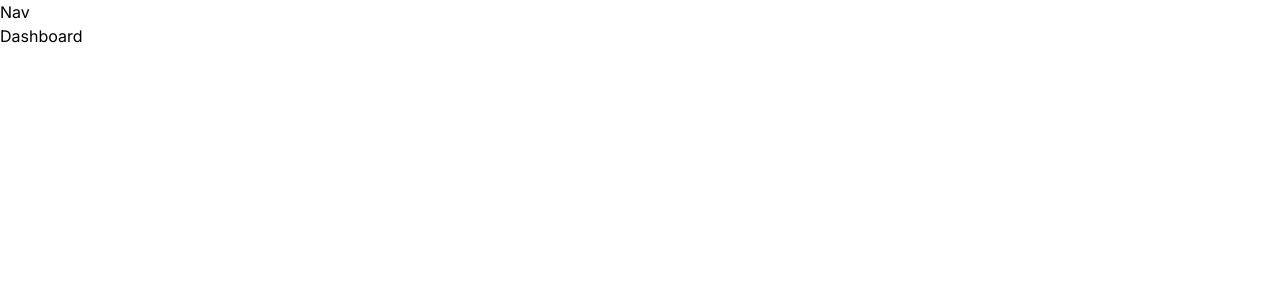
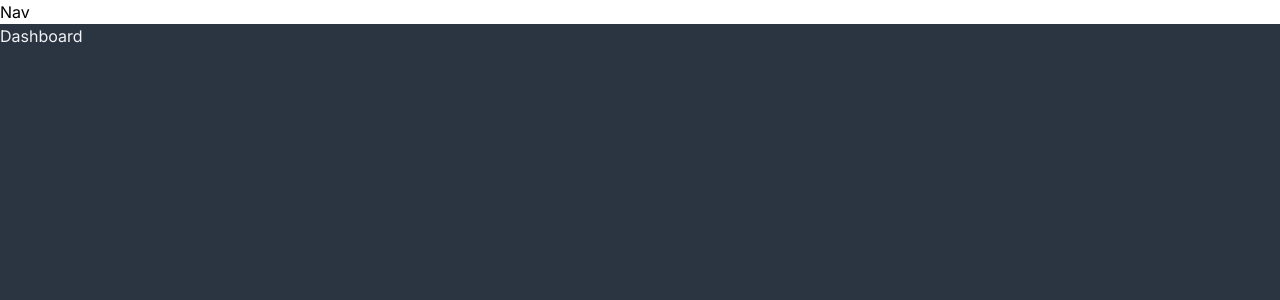
Before and after one commit to mahirminhajk/ticket-nextjs-app, a Next.js app: page / in a window 1280 px wide. Shown: the top 300 px of the page. Built offline with nearby package versions, Linux system fonts and the light colour scheme.

Commit message:
config fortawesom/fontawesome and added default styles

```diff
--- a/app/layout.js
+++ b/app/layout.js
@@ -2,6 +2,10 @@ import { Inter } from 'next/font/google'
 import './globals.css'
 import Nav from './(components)/Nav'
 
+import { config } from '@fortawesome/fontawesome-svg-core'
+import "@fortawesome/fontawesome-svg-core/styles.css"
+
+config.autoAddCss = false
 const inter = Inter({ subsets: ['latin'] })
 
 export const metadata = {
@@ -13,8 +17,12 @@ export default function RootLayout({ children }) {
   return (
     <html lang="en">
       <body className={inter.className}>
-        <Nav />
-        {children}
+        <div className='flex flex-col h-screen max-h-screen'>
+          <Nav />
+          <div className='flex-grow overflow-y-auto bg-page text-default-text'>
+            {children}
+          </div>
+        </div>
       </body>
     </html>
   )
```
